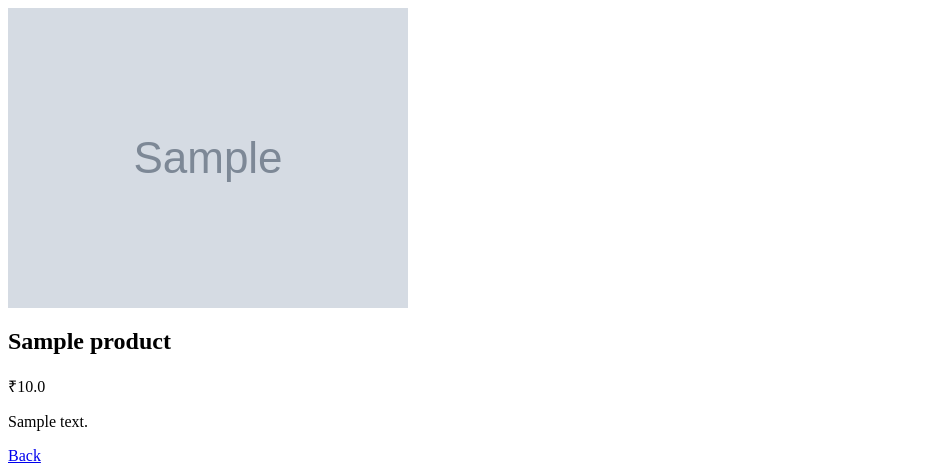
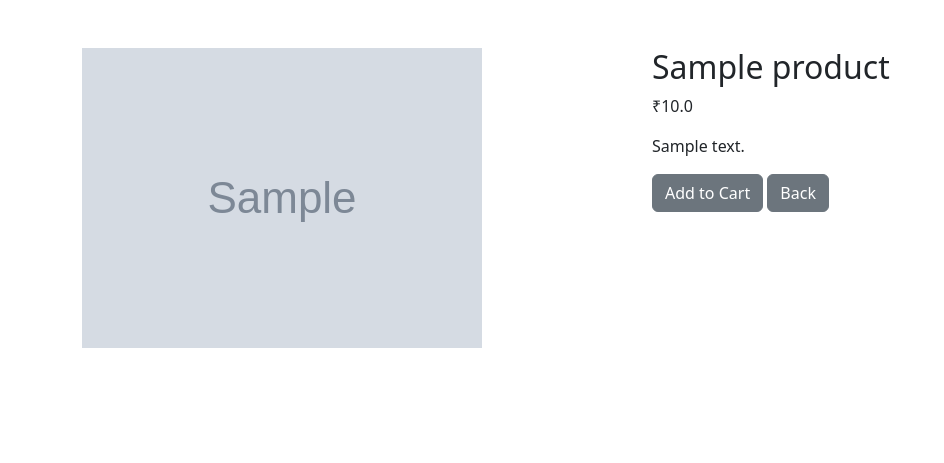
Before and after one commit to itspreksha/Amazon-clone, a Django app: page /product/?id=1 in a window 1280 px wide. Shown: the top 463 px of the page, without its empty margins (0-944 px from the left). Run offline with Django 5.2, Linux system fonts and the light colour scheme; tables that the repository leaves empty hold one stand-in row (values such as "Sample post"); grey boxes marked "Sample" are stand-in pictures.

Commit message:
Cart feature added

```diff
--- a/Amazonclone/templates/Amazonclone/home.html
+++ b/Amazonclone/templates/Amazonclone/home.html
@@ -8,6 +8,7 @@
   <link href="https://cdn.jsdelivr.net/npm/bootstrap@5.3.0/dist/css/bootstrap.min.css" rel="stylesheet">
   <link href="https://cdn.jsdelivr.net/npm/bootstrap-icons@1.10.5/font/bootstrap-icons.css" rel="stylesheet">
   <script src="https://kit.fontawesome.com/6ec9c7cfba.js" crossorigin="anonymous"></script>
+  <link rel="stylesheet" href="https://cdn.jsdelivr.net/npm/bootstrap-icons@1.10.5/font/bootstrap-icons.css">
 
   <link rel="stylesheet" href="{% static 'css/bootstrap.min.css' %}">
   <link rel="stylesheet" href="{% static 'styles.css' %}">
@@ -77,7 +78,7 @@
         <a href="#" class="text-white text-decoration-none"><strong>& Orders</strong></a>
       </div>
       <div class="text-end d-flex align-items-center">
-        <a href="#" class="text-white text-decoration-none">
+        <a href="{% url 'cart_view' %}" class="text-white text-decoration-none">
           <i class="bi bi-cart fs-4 me-1"></i><strong>Cart</strong>
         </a>
       </div>
@@ -218,6 +219,7 @@
             <h5 class="card-title">{{ product.name }}</h5>
             <p class="card-text text-success fw-bold">₹{{ product.price }}</p>
             <a href="{% url 'product_detail' %}?id={{ product.id }}" class="btn btn-primary mt-auto">View</a>
+
           </div>
         </div>
       </div>
--- a/Amazonclone/templates/Amazonclone/product_detail.html
+++ b/Amazonclone/templates/Amazonclone/product_detail.html
@@ -1,4 +1,7 @@
 {% load static %}
+
+<link href="https://cdn.jsdelivr.net/npm/bootstrap@5.3.3/dist/css/bootstrap.min.css" rel="stylesheet">
+
 <div class="container mt-5">
     <div class="row">
         <div class="col-md-6">
@@ -10,6 +13,7 @@
             <h2>{{ product.name }}</h2>
             <p>₹{{ product.price }}</p>
             <p>{{ product.description }}</p>
+            <a href="{% url 'add_to_cart' product.id %}" class="btn btn-secondary">Add to Cart</a>
             <a href="/" class="btn btn-secondary">Back</a>
         </div>
     </div>
--- a/Amazonclone/urls.py
+++ b/Amazonclone/urls.py
@@ -4,5 +4,10 @@ from Amazonclone import views
 urlpatterns=[
     path('', views.home, name='home'),
     path('product/',views.product_detail,name='product_detail'),
+    path('cart/', views.cart_view, name='cart_view'),
+    path('cart/add/<int:product_id>/',views.add_to_cart,name='add_to_cart'),
+    path('cart/remove/<int:product_id>/',views.remove_from_cart,name='remove_from_cart'),
+    path('cart/update/<int:product_id>/',views.update_cart,name='update_cart'),
+
 
 ]
--- a/Amazonclone/views.py
+++ b/Amazonclone/views.py
@@ -88,3 +88,73 @@ def product_detail(request):
         return render(request, 'Amazonclone/product_detail.html', {'product': product})
     else:
         return render(request, 'Amazonclone/product_not_found.html', status=400)
+
+
+def add_to_cart(request,product_id):
+   cart=request.session.get('cart',{})
+
+   if str(product_id) in cart:
+      cart[str(product_id)]+=1
+   else:
+      cart[str(product_id)]=1
+
+   request.session['cart']=cart
+   return redirect('cart_view')
+
+def remove_from_cart(request,product_id):
+   cart=request.session.get('cart',{})
+   if str(product_id) in cart:
+      del cart[str(product_id)]
+   request.session['cart']=cart
+   return redirect('cart_view')
+
+def update_cart(request, product_id):
+    if request.method == 'POST':
+        try:
+            quantity = int(request.POST.get('quantity', 1))
+            if quantity < 1:
+                quantity = 1
+        except ValueError:
+            quantity = 1
+
+        cart = request.session.get('cart', {})
+        cart[str(product_id)] = quantity
+        request.session['cart'] = cart
+    return redirect('cart_view')
+
+
+def cart_view(request):
+    cart = request.session.get('cart', {})
+    product_ids = cart.keys()
+
+    products = Product.objects.filter(id__in=product_ids)
+
+    cart_items = []
+    subtotal = 0
+
+    for product in products:
+        quantity = cart.get(str(product.id), 1)
+        total_price = product.price * quantity
+        subtotal += total_price
+
+        cart_items.append({
+            'product': product,
+            'quantity': quantity,
+            'total_price': total_price
+        })
+
+    estimated_shipping = 50 if subtotal else 0
+    total = subtotal + estimated_shipping
+
+    context = {
+        'cart_items': cart_items,
+        'subtotal': subtotal,
+        'estimated_shipping': estimated_shipping,
+        'total': total,
+    }
+
+    return render(request, 'Amazonclone/cart.html', context)
+
+def get_cart_item_count(request):
+    cart = request.session.get('cart', {})
+    return sum(cart.values())
```
Also changed, not shown: Amazonclone/templates/Amazonclone/cart.html (added, +103 -0 lines).
